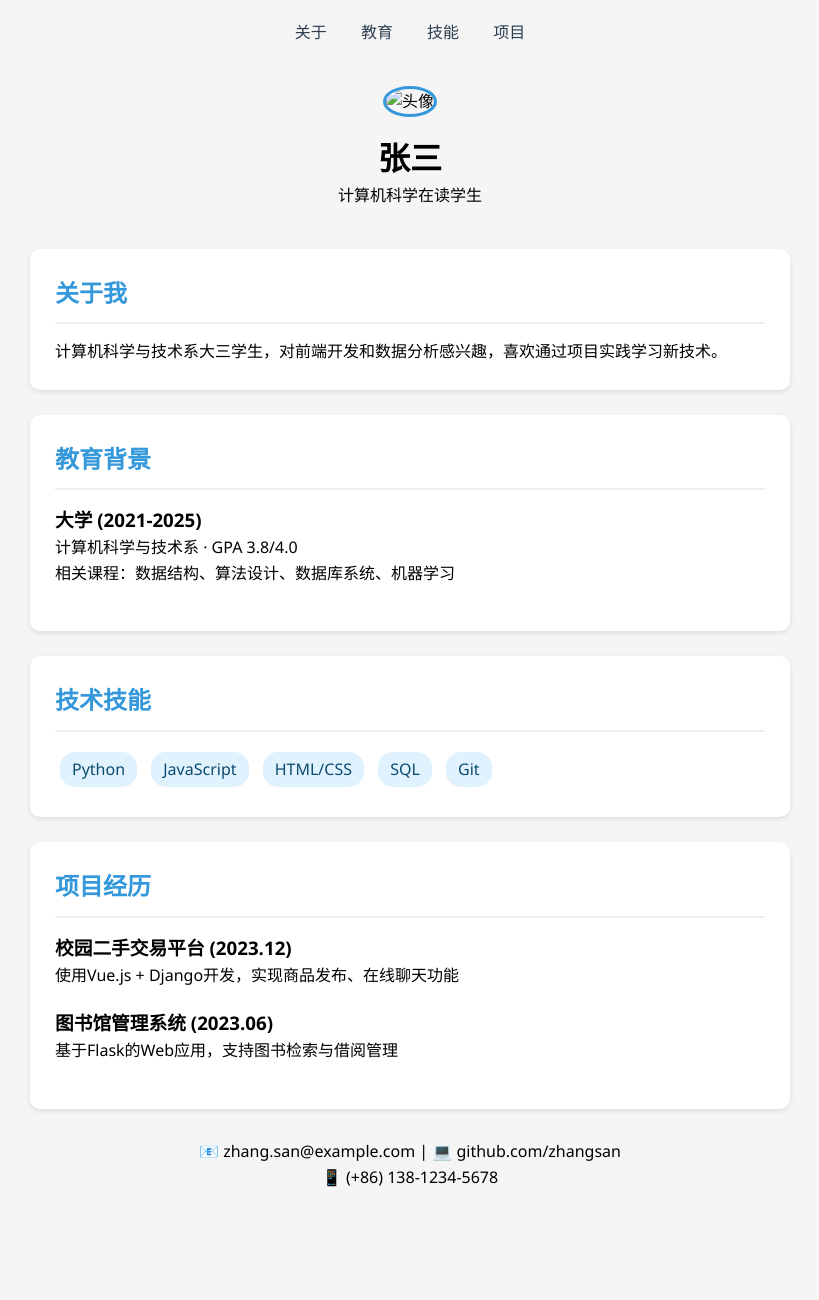
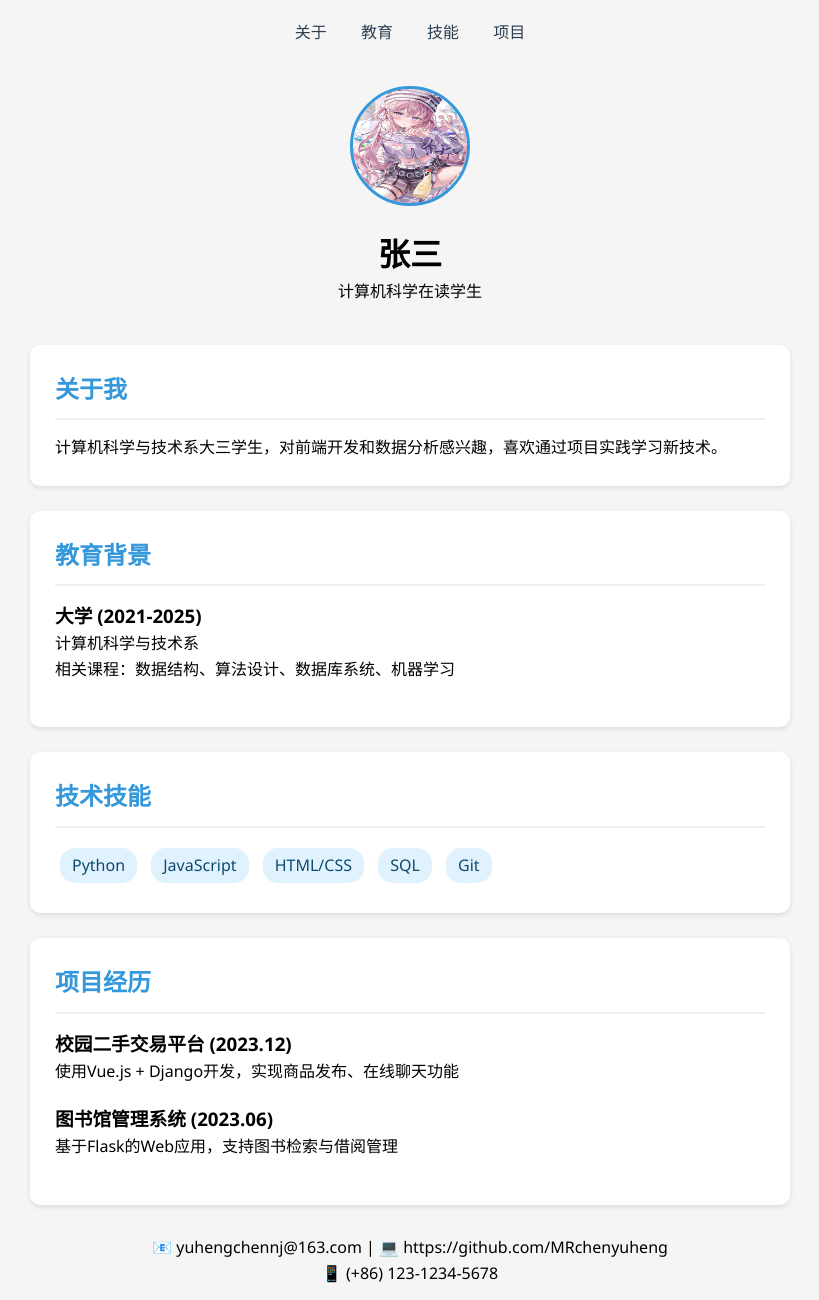
Before and after one commit to MRchenyuheng/resume, a plain HTML site: page index.html in a window 1280 px wide. Shown: the whole page, without its empty margins (230-1049 px from the left). Before the commit the page ends 1210 px from the top, so only its background shows below. Drawn offline with Linux system fonts and the light colour scheme.

Commit message:
20250219new

```diff
--- a/index.html
+++ b/index.html
@@ -3,7 +3,7 @@
 <head>
     <meta charset="UTF-8">
     <meta name="viewport" content="width=device-width, initial-scale=1.0">
-    <title>张三的个人主页</title>
+    <title>cyh的个人主页</title>
     <style>
         /* 基础样式 */
         * {
@@ -106,7 +106,7 @@
     </nav>
 
     <div class="header">
-        <img src="avatar.jpg" alt="头像" class="avatar">
+        <img src="images/avatar.jpg" alt="头像" class="avatar">
         <h1>张三</h1>
         <p>计算机科学在读学生</p>
     </div>
@@ -120,7 +120,7 @@
         <h2>教育背景</h2>
         <div class="education-item">
             <h3>大学 (2021-2025)</h3>
-            <p>计算机科学与技术系 · GPA 3.8/4.0</p>
+            <p>计算机科学与技术系</p>
             <p>相关课程：数据结构、算法设计、数据库系统、机器学习</p>
         </div>
     </div>
@@ -147,8 +147,10 @@
     </div>
 
     <div class="contact">
-        <p>📧 zhang.san@example.com | 💻 github.com/zhangsan</p>
-        <p>📱 (+86) 138-1234-5678</p>
+        <p>📧 yuhengchennj@163.com | 💻 https://github.com/MRchenyuheng</p>
+        <p>📱 (+86) 123-1234-5678</p>
     </div>
 </body>
+
+
 </html>
```
Also changed, not shown: images/avatar.jpg (added), 2 other files.
